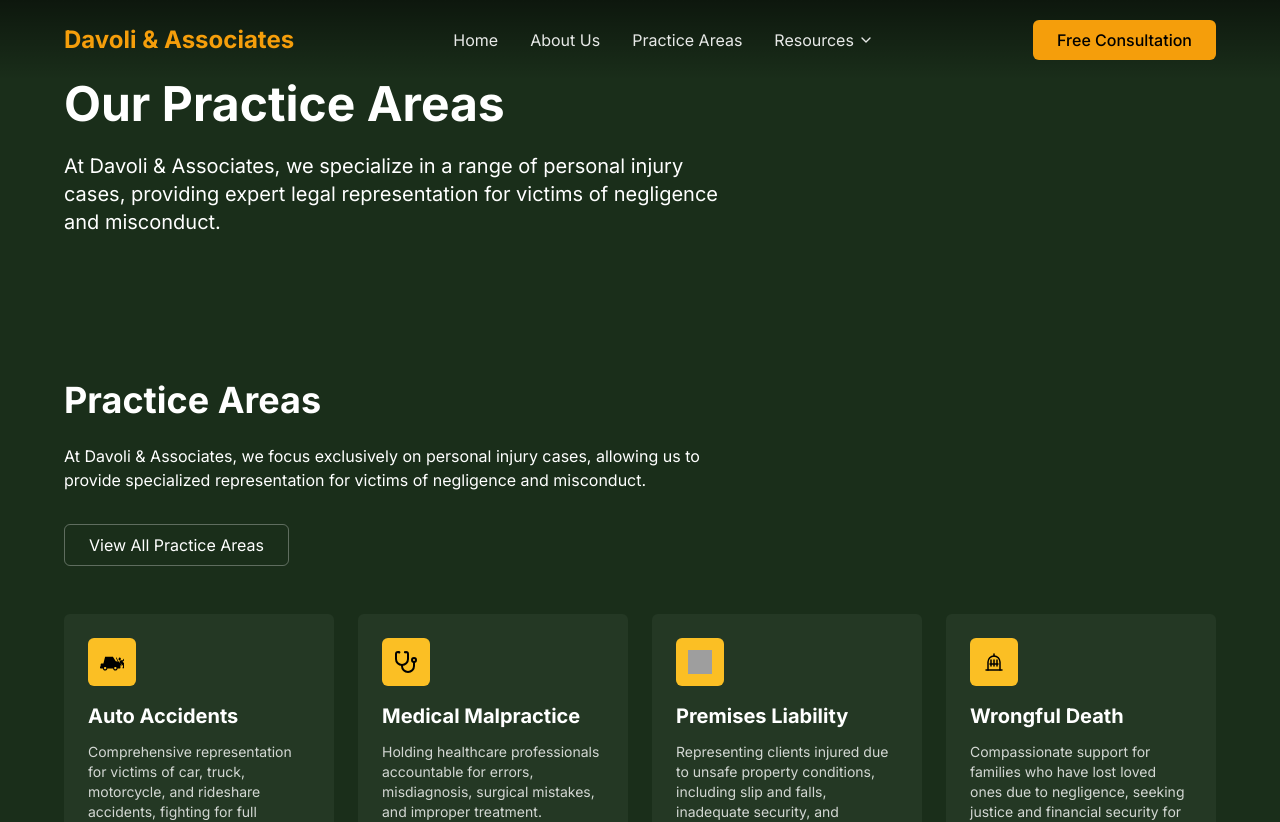
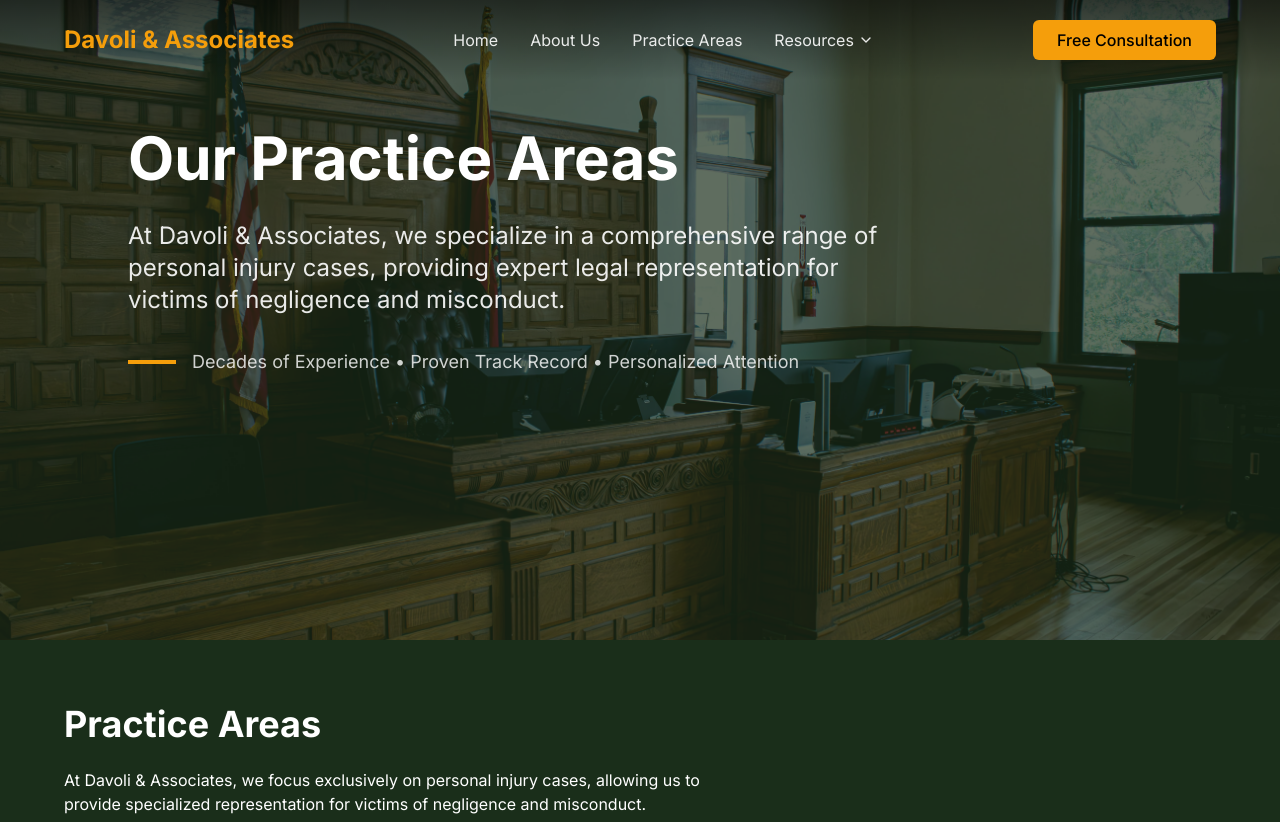
Before and after one commit to saliftankoano/law, a Next.js app: page /expertise in a window 1280 px wide. Shown: the top 822 px of the page. Built offline with nearby package versions, Linux system fonts and the light colour scheme; grey boxes are pictures that could not be loaded.

Commit message:
enhance expertise

```diff
--- a/app/expertise/page.tsx
+++ b/app/expertise/page.tsx
@@ -3,6 +3,7 @@ import { ExpertiseSection } from "@/components/expertise-section";
 import { CTASection } from "@/components/cta-section";
 import { Footer } from "@/components/footer";
 import { AnimateOnScroll } from "@/components/animate-on-scroll";
+import Image from "next/image";
 
 export default function ExpertisePage() {
   return (
@@ -12,17 +13,35 @@ export default function ExpertisePage() {
         <Header />
       </div>
 
-      {/* Page Title */}
-      <div className="bg-[#1a2e1a] text-white py-20 px-16">
-        <div className="max-w-6xl mx-auto">
-          <h1 className="text-4xl md:text-5xl font-bold mb-6">
-            Our Practice Areas
-          </h1>
-          <p className="text-xl max-w-2xl">
-            At Davoli & Associates, we specialize in a range of personal injury
-            cases, providing expert legal representation for victims of
-            negligence and misconduct.
-          </p>
+      {/* Enhanced Page Title */}
+      <div className="h-[80vh] relative bg-[#1a2e1a] text-white">
+        <div className="absolute inset-0">
+          <Image
+            src="/courtroom.jpg"
+            alt="Courtroom Background"
+            fill
+            className="object-cover opacity-30"
+            priority
+          />
+        </div>
+        <div className="relative max-w-6xl mx-auto px-16 py-32">
+          <div className="max-w-3xl">
+            <h1 className="text-5xl md:text-6xl font-bold mb-8 leading-tight">
+              Our Practice Areas
+            </h1>
+            <p className="text-xl md:text-2xl mb-8 text-white/90 leading-relaxed">
+              At Davoli & Associates, we specialize in a comprehensive range of
+              personal injury cases, providing expert legal representation for
+              victims of negligence and misconduct.
+            </p>
+            <div className="flex items-center space-x-4">
+              <div className="w-12 h-1 bg-amber-500"></div>
+              <p className="text-lg text-white/80">
+                Decades of Experience • Proven Track Record • Personalized
+                Attention
+              </p>
+            </div>
+          </div>
         </div>
       </div>
 
```
Also changed, not shown: public/courtroom.jpg (added).
